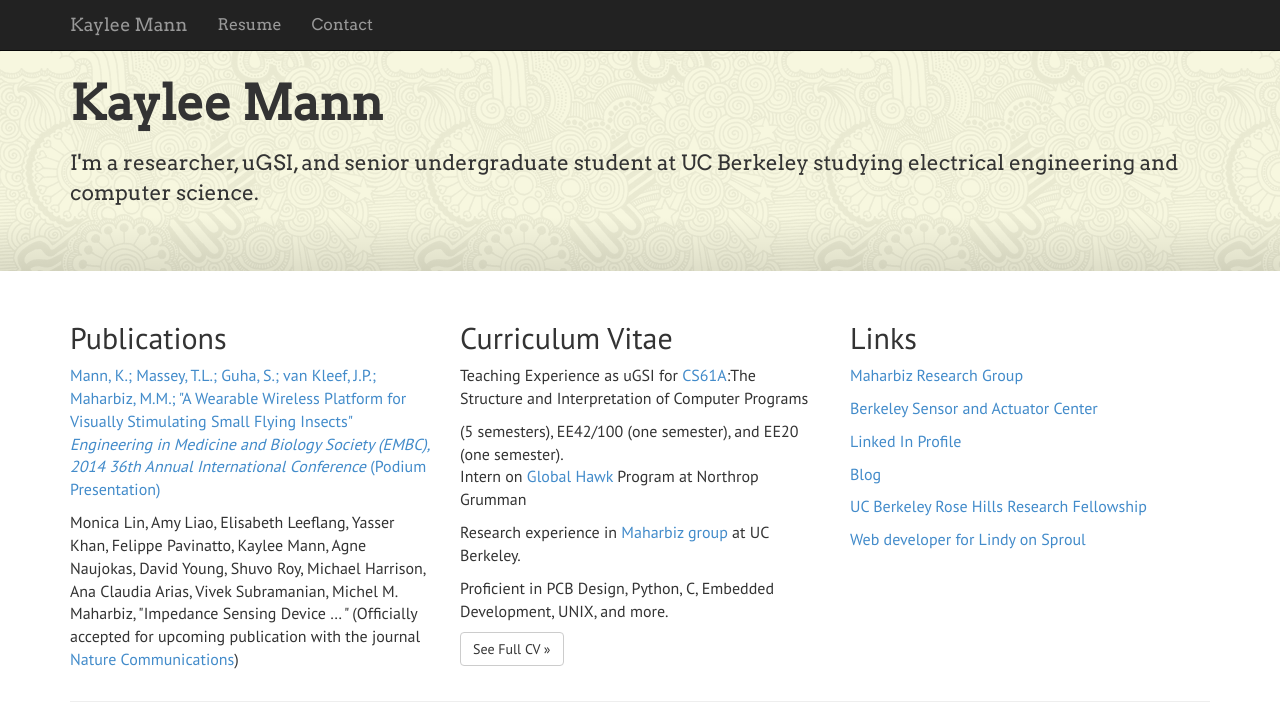
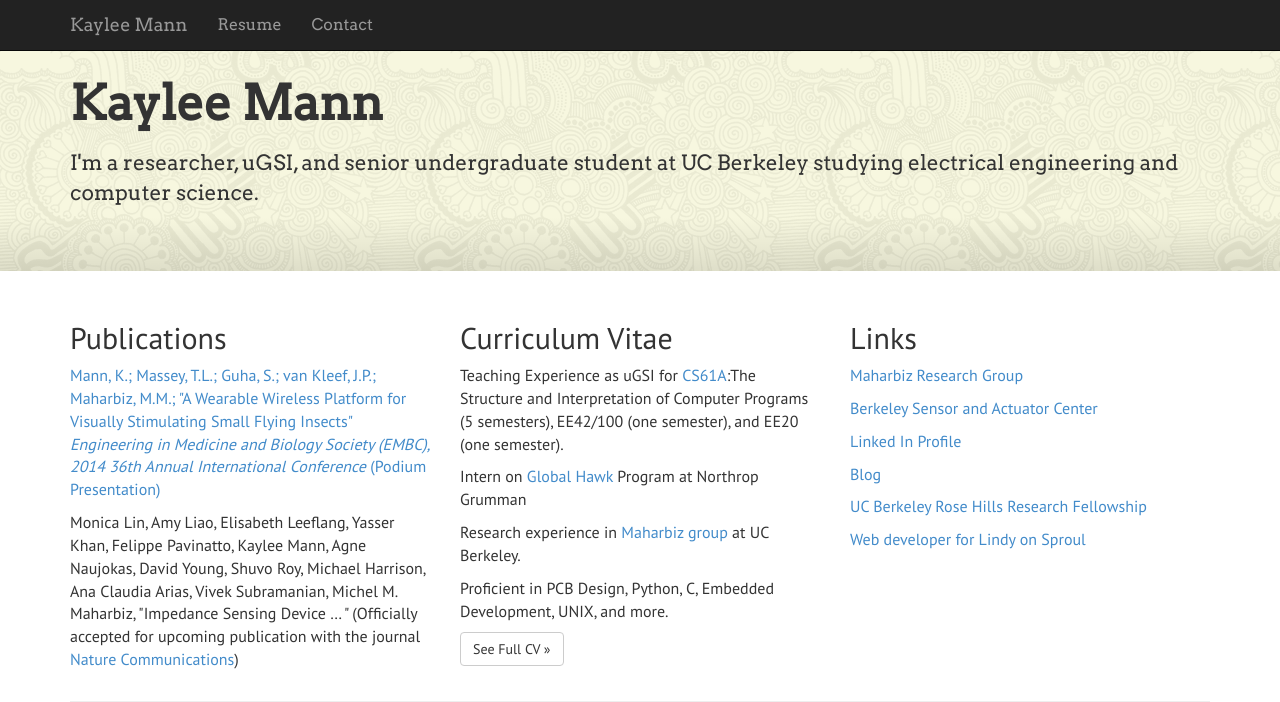
Before and after one commit to kayleema/kayleema.github.io, a Jekyll site: the page built from index.html, in a window 1280 px wide and 1055 px high, cut to the strip 0-702 px from the top of the window. Built offline with Jekyll 4.4.1, drawn with Linux system fonts in a browser that asks for light colours; nearby versions of some CDN libraries; some of the changed lines change nothing that is shown.

Commit message:
minor format fix

```diff
--- a/index.html
+++ b/index.html
@@ -43,7 +43,7 @@ title: Home
   </div>
   <div class="col-md-4">
     <h2>Curriculum Vitae</h2>
-    <p>Teaching Experience as uGSI for <a href="http://www-inst.eecs.berkeley.edu/~cs61a">CS61A</a>:The Structure and Interpretation of Computer Programs</p> (5 semesters), EE42/100 (one semester), and EE20 (one semester).
+    <p>Teaching Experience as uGSI for <a href="http://www-inst.eecs.berkeley.edu/~cs61a">CS61A</a>:The Structure and Interpretation of Computer Programs (5 semesters), EE42/100 (one semester), and EE20 (one semester).</p>
     <p>Intern on <a href="http://en.wikipedia.org/wiki/Northrop_Grumman_RQ-4_Global_Hawk">Global Hawk</a> Program at Northrop Grumman</p>
     <p>Research experience in <a href="http://maharbizgroup.wordpress.com/">Maharbiz group</a> at UC Berkeley.</p>
     <p>Proficient in PCB Design, Python, C, Embedded Development, UNIX, and more.</p>
```
